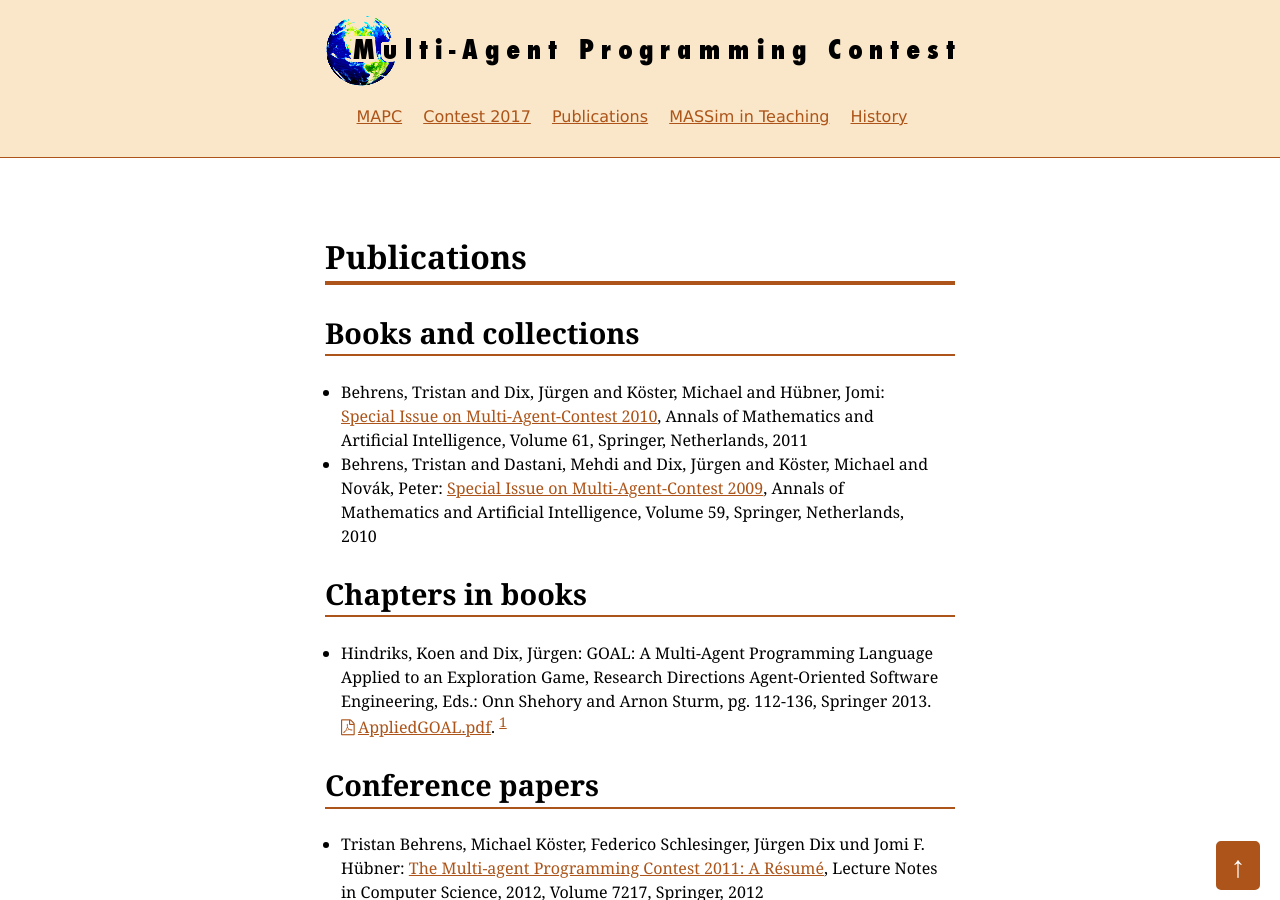
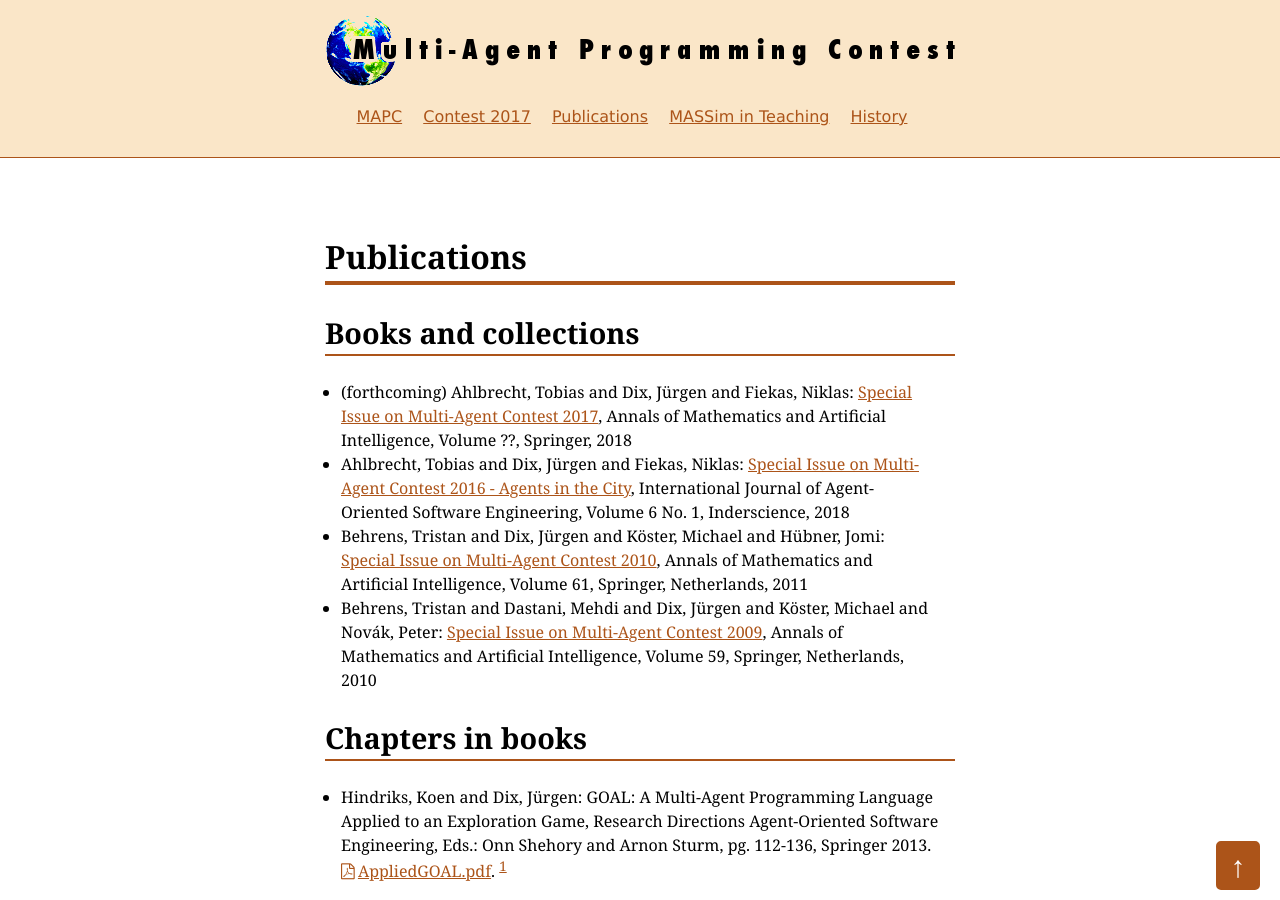
Before and after one commit to agentcontest/agentcontest.github.io, a Jekyll site: the page built from publications/index.md, in a window 1280 px wide and 900 px high. Built offline with Jekyll 4.4.1, drawn with Linux system fonts in a browser that asks for light colours.

Commit message:
add special issues

```diff
--- a/publications/index.md
+++ b/publications/index.md
@@ -6,8 +6,10 @@ title: Publications
 Books and collections
 ---------------------
 
-* Behrens, Tristan and Dix, Jürgen and Köster, Michael and Hübner, Jomi: [Special Issue on Multi-Agent-Contest 2010](http://link.springer.com/journal/10472/61/4), Annals of Mathematics and Artificial Intelligence, Volume 61, Springer, Netherlands, 2011
-* Behrens, Tristan and Dastani, Mehdi and Dix, Jürgen and Köster, Michael and Novák, Peter: [Special Issue on Multi-Agent-Contest 2009](http://link.springer.com/journal/10472/59/3/), Annals of Mathematics and Artificial Intelligence, Volume 59, Springer, Netherlands, 2010
+* (forthcoming) Ahlbrecht, Tobias and Dix, Jürgen and Fiekas, Niklas: [Special Issue on Multi-Agent Contest 2017](www.springer.com/computer/ai/journal/10472), Annals of Mathematics and Artificial Intelligence, Volume ??, Springer, 2018
+* Ahlbrecht, Tobias and Dix, Jürgen and Fiekas, Niklas: [Special Issue on Multi-Agent Contest 2016 - Agents in the City](http://www.inderscience.com/jhome.php?jcode=ijaose), International Journal of Agent-Oriented Software Engineering, Volume 6 No. 1, Inderscience, 2018
+* Behrens, Tristan and Dix, Jürgen and Köster, Michael and Hübner, Jomi: [Special Issue on Multi-Agent Contest 2010](http://link.springer.com/journal/10472/61/4), Annals of Mathematics and Artificial Intelligence, Volume 61, Springer, Netherlands, 2011
+* Behrens, Tristan and Dastani, Mehdi and Dix, Jürgen and Köster, Michael and Novák, Peter: [Special Issue on Multi-Agent Contest 2009](http://link.springer.com/journal/10472/59/3/), Annals of Mathematics and Artificial Intelligence, Volume 59, Springer, Netherlands, 2010
 
 Chapters in books
 -----------------
```
